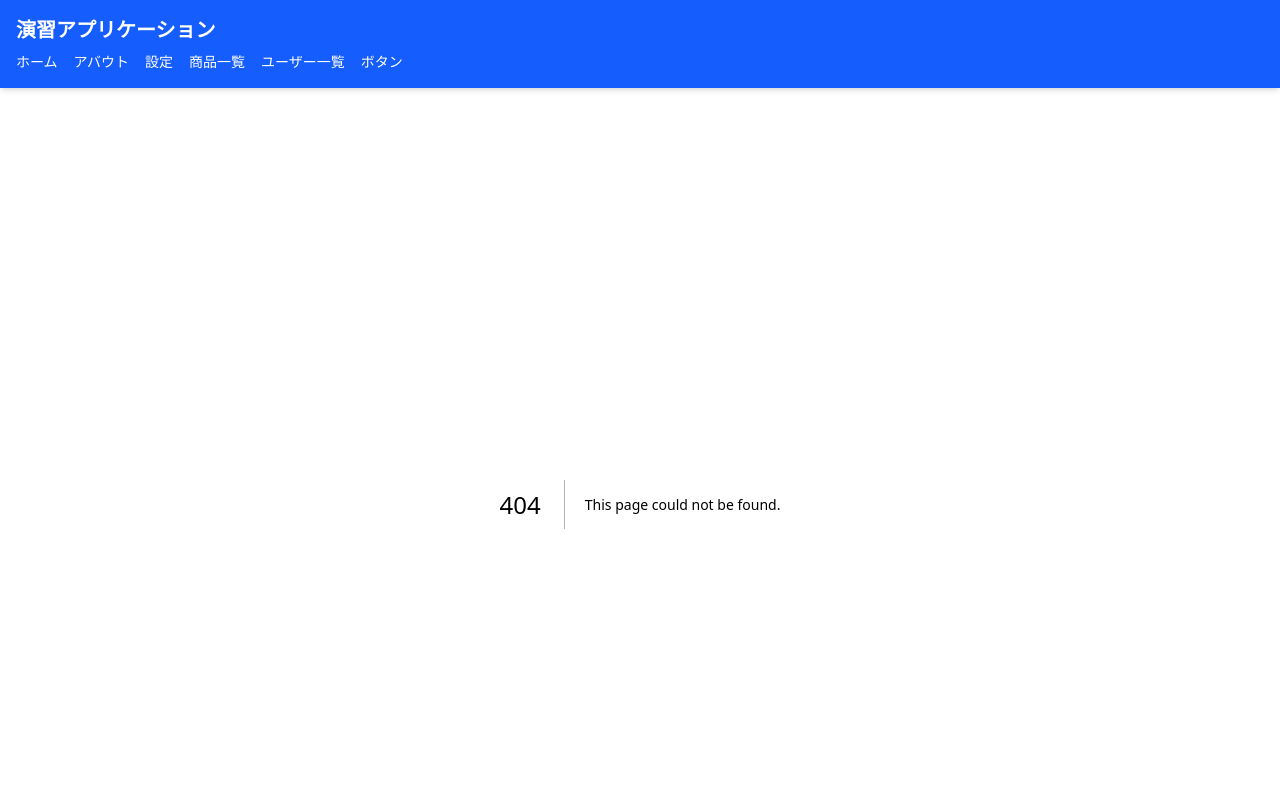
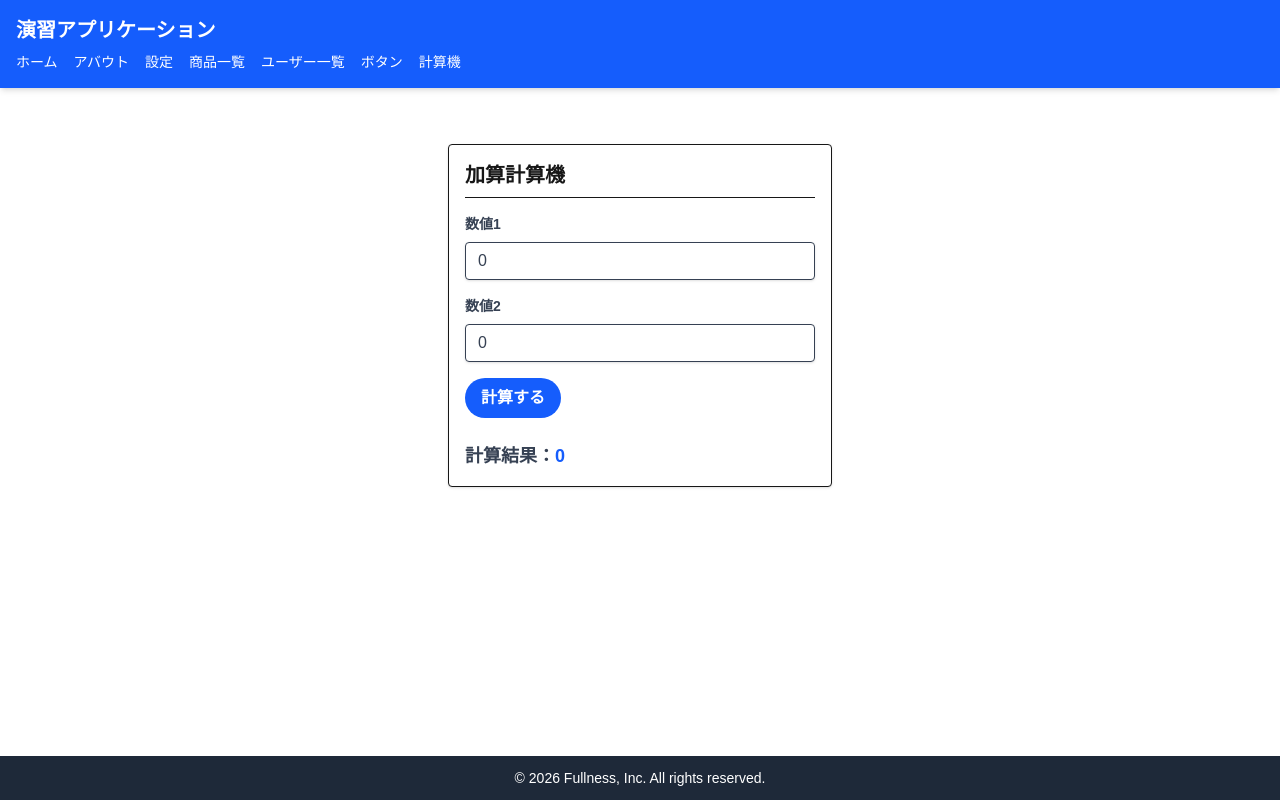
Before and after one commit to H-Akaogi/TS-Frontend-Exercise, a Next.js app: page /chapter04/ex4-1 in a window 1280 px wide. Before the commit this address had no page. Shown: the top 800 px of the page. Built offline with nearby package versions, Linux system fonts and the light colour scheme.

Commit message:
演習 4-1 計算機を作成する(加算機能のみ)

```diff
--- /dev/null
+++ b/app/chapter04/ex4-1/page.tsx
@@ -0,0 +1,43 @@
+"use client";
+
+/**
+ * 演習 4-1 計算機を作成する(加算機能のみ)
+ * 計算ページ
+ */
+import ActionButton from "@/components/chapter04/ex4-1/button/ActionButton";
+import NumberInput from "@/components/chapter04/ex4-1/input/NumberInput";
+import { useState } from "react";
+
+export default function CalculatorPage() {
+    // 1. 入力値を記憶するState（初期値を 0 に設定）
+    const [num1, setNum1] = useState(0);
+    const [num2, setNum2] = useState(0);
+
+    // 2. 計算結果を記憶するState（初期値を 0 に設定）
+    const [result, setResult] = useState(0);
+
+    // 計算ボタンが押された時の処理
+    const handleCalculate = () => {
+        // 子部品(NumberInput)が確実に数値で渡してくれるため、シンプルに足し算できる
+        const sum = num1 + num2;
+        setResult(sum);
+    };
+
+    return (
+        <main className="p-4 max-w-sm mx-auto mt-10 border rounded shadow-sm bg-white">
+            <h1 className="text-xl font-bold mb-4 border-b pb-2">加算計算機</h1>
+
+            {/* 数値入力専用コンポーネントを2つ配置 */}
+            <NumberInput label="数値1" value={num1} onChange={(val) => setNum1(val)} />
+            <NumberInput label="数値2" value={num2} onChange={(val) => setNum2(val)} />
+
+            <div className="mt-4 mb-6">
+                <ActionButton label="計算する" onClick={handleCalculate} isRounded={true} />
+            </div>
+
+            <p className="text-gray-700 font-bold text-lg">
+                計算結果：<span className="text-blue-600">{result}</span>
+            </p>
+        </main>
+    );
+}
--- a/app/layout/basic.tsx
+++ b/app/layout/basic.tsx
@@ -44,7 +44,8 @@
                             リスト4-2 useState()フックの利用
                             */}
                             <a href="/chapter04/list4/input" className="hover:underline">ボタン</a>
-
+                            {/* 演習 4-1 計算機を作成する(加算機能のみ) */}
+                            <a href="/chapter04/ex4-1" className="hover:underline">計算機</a>
                         </nav>
                     </div>
                 </header>
--- /dev/null
+++ b/components/chapter04/ex4-1/button/ActionButton.tsx
@@ -0,0 +1,24 @@
+"use client";
+/**
+ * 演習 4-1 計算機を作成する(加算機能のみ)
+ * Buttonコンポーネント
+ */
+type ActionButtonProps = {
+    label: string;
+    onClick: () => void;
+    isRounded?: boolean; // 丸くするかどうか(?は省略可能という意味)
+};
+
+export default function ActionButton({ label, onClick, isRounded }: ActionButtonProps) {
+    // isRoundedがtrueなら丸く、指定がなければ普通の角丸にする
+    const shapeClass = isRounded ? "rounded-full" : "rounded-md";
+
+    return (
+        <button
+            onClick={onClick}
+            className={`bg-blue-600 hover:bg-blue-700 text-white font-bold py-2 px-4 ${shapeClass}`}
+        >
+            {label}
+        </button>
+    );
+}
--- /dev/null
+++ b/components/chapter04/ex4-1/input/NumberInput.tsx
@@ -0,0 +1,28 @@
+"use client";
+/**
+ * 演習 4-1 計算機を作成する(加算機能のみ)
+ * 数値入力専用入力コンポーネント
+ */
+// 受け取るデータのルール(型)
+type NumberInputProps = {
+    label: string;
+    value: number;                     // 文字列ではなく数値として受け取る
+    onChange: (value: number) => void; // 数値を親に返す関数
+};
+
+export default function NumberInput({ label, value, onChange }: NumberInputProps) {
+    return (
+        <div className="mb-4">
+            <label className="block text-gray-700 text-sm font-bold mb-2">
+                {label}
+            </label>
+            <input
+                type="number" // HTMLの機能で数値入力専用(スマホ等で数字キーボードが出る）にする
+                value={value}
+                // 入力された値(文字列)を、Number()関数で数値に変換してから親に渡す
+                onChange={(e) => onChange(Number(e.target.value))}
+                className="shadow appearance-none border rounded w-full py-2 px-3 text-gray-700 leading-tight focus:outline-none focus:shadow-outline"
+            />
+        </div>
+    );
+}
```
